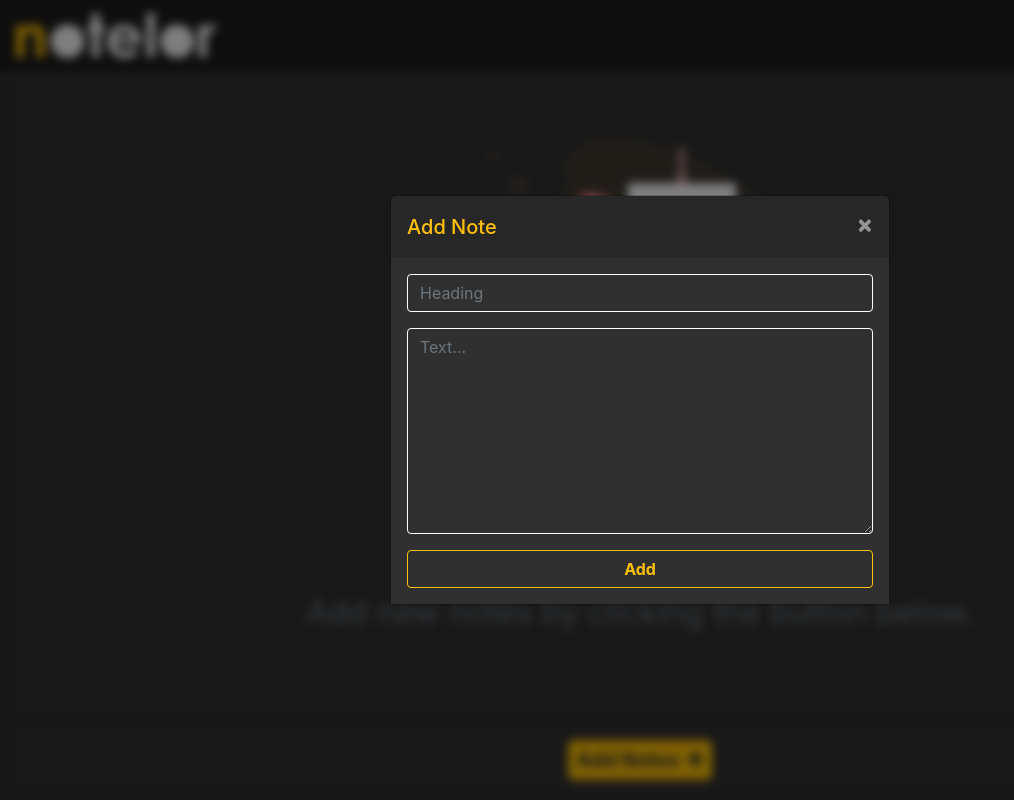
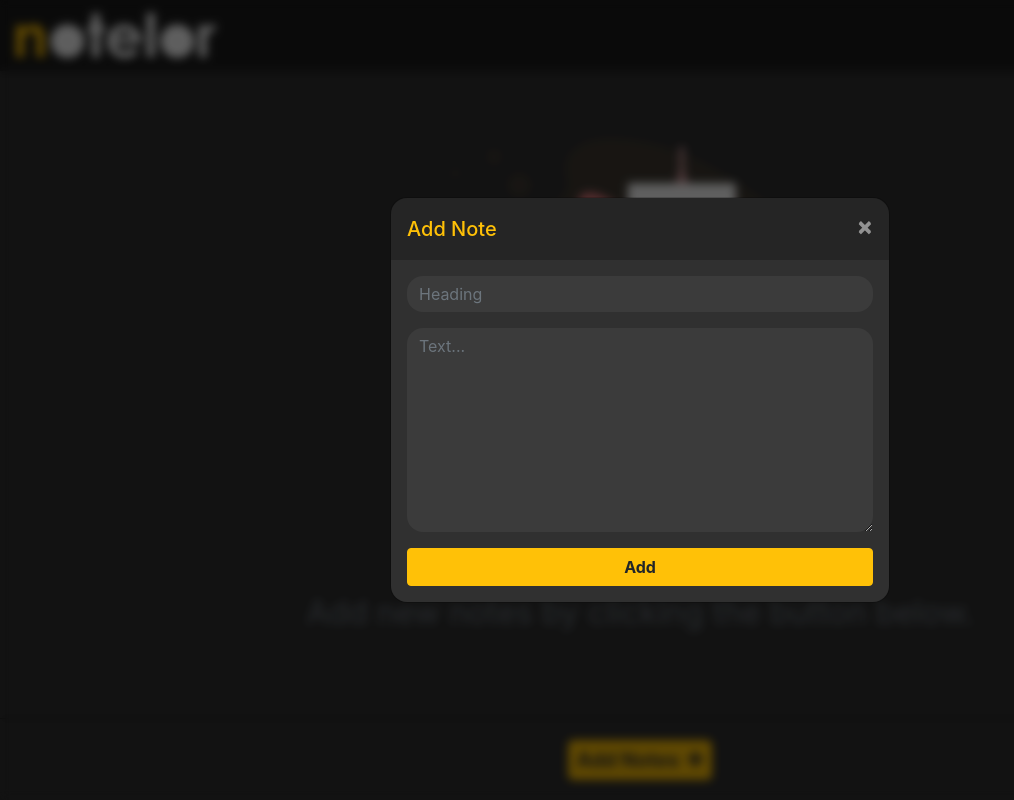
Before and after one commit to udz-codes/Notelor, a Flask app: page / in a window 1280 px wide, after a click on "Add Notes". Shown: the whole page, without its empty margins (0-1014 px from the left). Run offline with Flask 2, Linux system fonts and the light colour scheme; a user stored in the database is signed in; some libraries are stand-ins or nearby versions.

Commit message:
Design changes

```diff
--- a/templates/index.html
+++ b/templates/index.html
@@ -61,22 +61,22 @@
                         </li>
 
                         <!-- Madal Area ------------------------------------------------------------------------- -->
-                        <div class="modal fade" id="updateModal{{ notes[i][4] }}" tabindex="-1" role="dialog" aria-labelledby="updateModalLabel" aria-hidden="true" style="background-color: rgba(0, 0, 0, 0); backdrop-filter: blur(5px);">
+                        <div class="modal fade" id="updateModal{{ notes[i][4] }}" tabindex="-1" role="dialog" aria-labelledby="updateModalLabel" aria-hidden="true" style="background-color: rgba(0, 0, 0, 0.247); backdrop-filter: blur(5px);">
                             <div class="modal-dialog modal-dialog-centered">
-                              <div class="modal-content">
-                                <div class="modal-header" style="background-color: rgb(29, 29, 29); color: white; border: 0">
+                              <div class="modal-content" style="border-radius: 1em; background-color: rgba(0, 0, 0, 0);">
+                                <div class="modal-header text-warning" style="background-color: rgb(37, 37, 37); border: 0; border-top-left-radius: 1em; border-top-right-radius: 1em;">
                                   <h5 class="modal-title" id="updateModalLabel">Update Note</h5>
                                   <button type="button" class="close" data-dismiss="modal" aria-label="Close">
                                     <span aria-hidden="true" class="text-white">&times;</span>
                                   </button>
                                 </div>
-                                <div class="modal-body" style="background-color: rgb(48, 48, 48); color: white;">
+                                <div class="modal-body" style="background-color: rgb(48, 48, 48); color: white; border-bottom-left-radius: 1em; border-bottom-right-radius: 1em;">
                                     <form action="/update" method="post" class="m-0">
                                         <div class="form-group">
-                                            <input autofocus value="{{ notes[i][1] }}" type="text" class="form-control text-warning border-warning" name="updateHeading" placeholder="Heading" style="background-color: rgb(48, 48, 48); box-shadow: 0px 0px 0px rgba(0, 0, 0, 0);" required>
+                                            <input autofocus value="{{ notes[i][1] }}" type="text" class="form-control text-warning" name="updateHeading" placeholder="Heading" style="background-color: rgb(59, 59, 59); box-shadow: 0px 0px 0px rgba(0, 0, 0, 0); border: none; border-radius: 1em;" required>
                                         </div>
                                         <div class="form-group">
-                                            <textarea id="updated-input" class="form-control text-warning border-warning" name="updateText" style="background-color: rgb(48, 48, 48); box-shadow: 0px 0px 0px rgba(0, 0, 0, 0);" placeholder="Text" rows="8" required>{{ notes[i][2] }}</textarea>
+                                            <textarea id="updated-input" class="form-control text-warning" name="updateText" style="background-color: rgb(59, 59, 59); box-shadow: 0px 0px 0px rgba(0, 0, 0, 0); border: none; border-radius: 1em;" placeholder="Text" rows="8" required>{{ notes[i][2] }}</textarea>
                                         </div>
                                         <p class="text-warning" id='remainingU'></p>
                                         <input type="hidden" value="{{ notes[i][4] }}" name="note_id" style="color: white; width: 0; height: 0; display: none;">
@@ -138,27 +138,27 @@
 
         <!-- Madal Area ------------------------------------------------------------------------- -->
 
-        <div class="modal fade" id="exampleModal" tabindex="-1" role="dialog" aria-labelledby="exampleModalLabel" aria-hidden="true" style="background-color: rgba(0, 0, 0, 0); backdrop-filter: blur(5px);">
+        <div class="modal fade" id="exampleModal" tabindex="-1" role="dialog" aria-labelledby="exampleModalLabel" aria-hidden="true" style="background-color: rgba(0, 0, 0, 0.247); backdrop-filter: blur(5px);">
             <div class="modal-dialog modal-dialog-centered">
-              <div class="modal-content" style="background-color: rgba(29, 29, 29, 0);">
-                <div class="modal-header text-warning" style="background-color: rgb(39, 39, 39); border: 0">
+              <div class="modal-content" style="background-color: rgba(29, 29, 29, 0); border-radius: 1em">
+                <div class="modal-header text-warning" style="background-color: rgb(37, 37, 37); border: 0; border-top-left-radius: 1em; border-top-right-radius: 1em;">
                   <h5 class="modal-title" id="exampleModalLabel">Add Note</h5>
                   <button type="button" class="close" data-dismiss="modal" aria-label="Close">
                     <span aria-hidden="true" class="text-white">&times;</span>
                   </button>
                 </div>
-                <div class="modal-body" style="background-color: rgb(48, 48, 48)">
+                <div class="modal-body" style="background-color: rgb(48, 48, 48); border-bottom-left-radius: 1em; border-bottom-right-radius: 1em;">
                     <form action="/" method="post" class="m-0">
                         <div class="form-group">
-                            <input autofocus type="text" class="form-control border-white text-white" name="heading" placeholder="Heading"
-                            style="background-color: rgb(48, 48, 48); box-shadow: 0px 0px 0px rgba(0, 0, 0, 0);" required>
+                            <input autofocus type="text" class="form-control text-white" name="heading" placeholder="Heading"
+                            style="background-color: rgb(59, 59, 59); box-shadow: 0px 0px 0px rgba(0, 0, 0, 0); border: none; border-radius: 1em;" required>
                         </div>
                         <div class="form-group mb-1">
-                            <textarea id="my-input" class="form-control border-white text-white" name="note-text" placeholder="Text..." rows="8"
-                            style="background-color: rgb(48, 48, 48); box-shadow: 0px 0px 0px rgba(0, 0, 0, 0);" required></textarea>
+                            <textarea id="my-input" class="form-control text-white" name="note-text" placeholder="Text..." rows="8"
+                            style="background-color: rgb(59, 59, 59); box-shadow: 0px 0px 0px rgba(0, 0, 0, 0); border: none; border-radius: 1em;" required></textarea>
                         </div>
                         <p class="text-warning" id='remainingC'></p>
-                        <button class="btn btn-outline-warning font-weight-bold col-12" type="submit">Add</button>
+                        <button class="btn btn-warning font-weight-bold col-12" type="submit">Add</button>
                     </form>
                 </div>
               </div>
```
Also changed, not shown: notelor.db.
